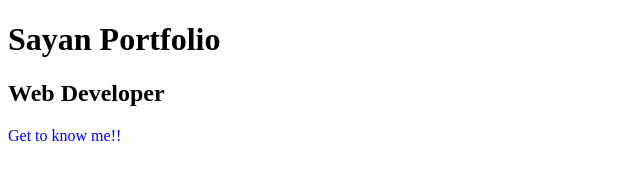
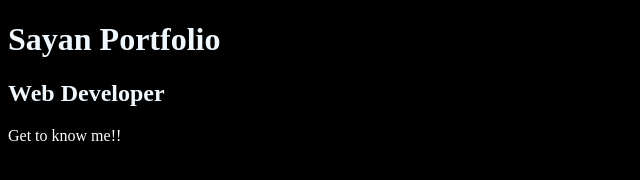
Before and after one commit to vj-sayan29/sayan, a plain HTML site: page index.html in a window 1280 px wide. Shown: the whole page, without its empty margins (0-640 px from the left). Drawn offline with Linux system fonts and the light colour scheme.

Commit message:
changing body colour and pragraph colour

```diff
--- a/index.html
+++ b/index.html
@@ -1,14 +1,17 @@
 <!DOCTYPE html>
 <html lang="en">
+
 <head>
     <meta charset="UTF-8">
     <meta http-equiv="X-UA-Compatible" content="IE=edge">
     <meta name="viewport" content="width=device-width, initial-scale=1.0">
     <title>Document</title>
 </head>
-<body>
+
+<body style="background-color: black; color: aliceblue">
     <h1>Sayan Portfolio</h1>
     <h2>Web Developer</h2>
-    <p style="color: blue">Get to know me!!</p>
+    <p style="color: rgb(255, 255, 255)">Get to know me!!</p>
 </body>
+
 </html>
```
